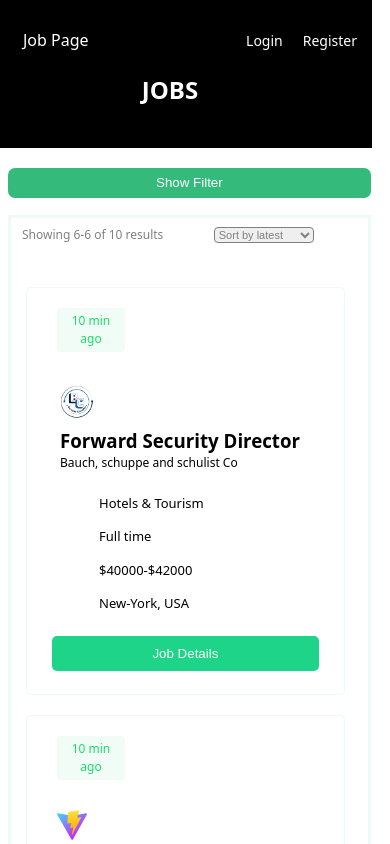
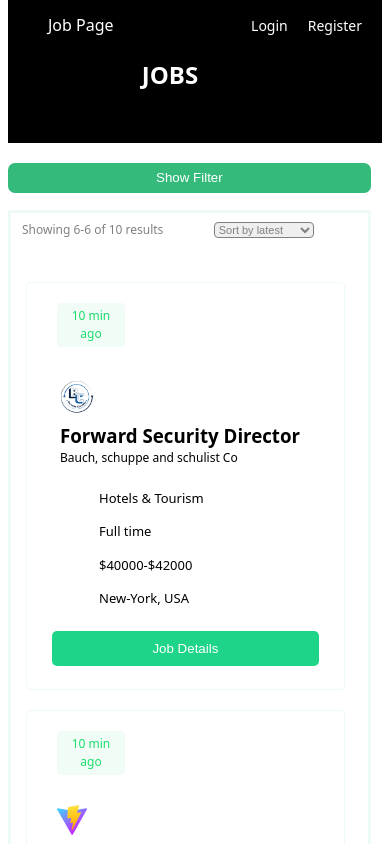
Before and after one commit to Maurrreenn/JobsPortal, a React (Vite) app in the folder job-portal/: page /jobs in a window 390 px wide. Shown: the top 844 px of the page. Built offline with nearby package versions, Linux system fonts and the light colour scheme.

Commit message:
update some components

```diff
--- a/job-portal/src/Components/Header.css
+++ b/job-portal/src/Components/Header.css
@@ -2,13 +2,19 @@
 .pagenav {
   background-color: black;
   color: white;
-  padding-top: 30px;
+  box-sizing: border-box;
+  max-width: 100%;
+  margin: 0 auto;
+  padding-top: 15px;
+  padding-bottom: 30px;
+
+  /*padding-top: 30px;
   padding-bottom: 30px;
   padding-left: 55px;
   padding-right: 35px;
   margin-left: -10px;
   margin-right: -10px;
-  max-width: 1500px;
+  max-width: 1500px;*/
 }
 
 .nav-container {
@@ -16,6 +22,7 @@
   align-items: center;
   justify-content: space-between;
   display: flex;
+  margin-left: 40px;
 }
 
 .logo a {
@@ -85,8 +92,7 @@
 @media (max-width: 768px) {
   .pagenav {
     max-width: 100%;
-    padding-top: 30px;
-    padding-bottom: 20px;
+    padding-top: 15px;
     margin-top: -10px;
     box-sizing: border-box;
     overflow-x: hidden;
@@ -101,7 +107,6 @@
   flex-direction: column;
   align-items: flex-start;
   justify-content: flex-start;
-  margin-left: -30px;
  }
 
  .nav-links {
@@ -113,7 +118,6 @@
 .auth-button {
    display: flex;
    justify-content: end;
-   margin-right: -40px;
 }
 
 .menu-toggle {
```
